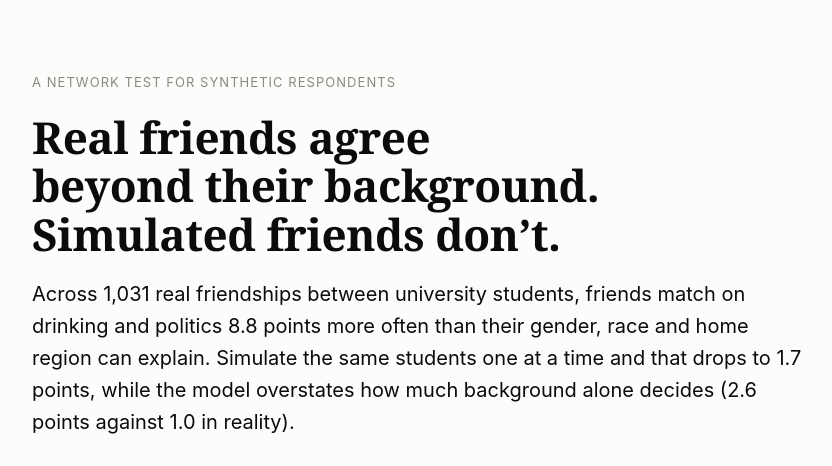
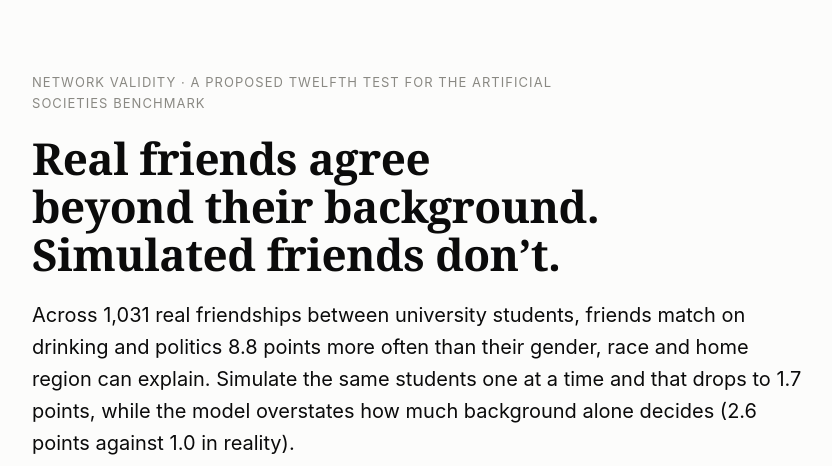
Before and after one commit to KLKH7/network-validity, a plain HTML site: page site/index.html in a window 1280 px wide. Shown: the top 466 px of the page, without its empty margins (222-1054 px from the left). Drawn offline with Linux system fonts and the light colour scheme.

Commit message:
Rename to network validity
Co-Authored-By: Claude Fable 5.2 <noreply@anthropic.com>

```diff
--- a/site/index.html
+++ b/site/index.html
@@ -3,7 +3,7 @@
 <head>
 <meta charset="utf-8">
 <meta name="viewport" content="width=device-width, initial-scale=1">
-<title>The friend effect: what one-at-a-time simulation misses</title>
+<title>Network validity: a twelfth test for synthetic respondents</title>
 <style>
   :root {
     color-scheme: light;
@@ -65,7 +65,7 @@
 </head>
 <body>
 <main>
-  <p class="eyebrow">A network test for synthetic respondents</p>
+  <p class="eyebrow">Network validity &middot; a proposed twelfth test for the Artificial Societies Benchmark</p>
   <h1>Real friends agree beyond their background. Simulated friends don&rsquo;t.</h1>
   <p class="lede" id="lede"></p>
   <div class="tiles" id="tiles"></div>
```
Also changed, not shown: 1 other file.
